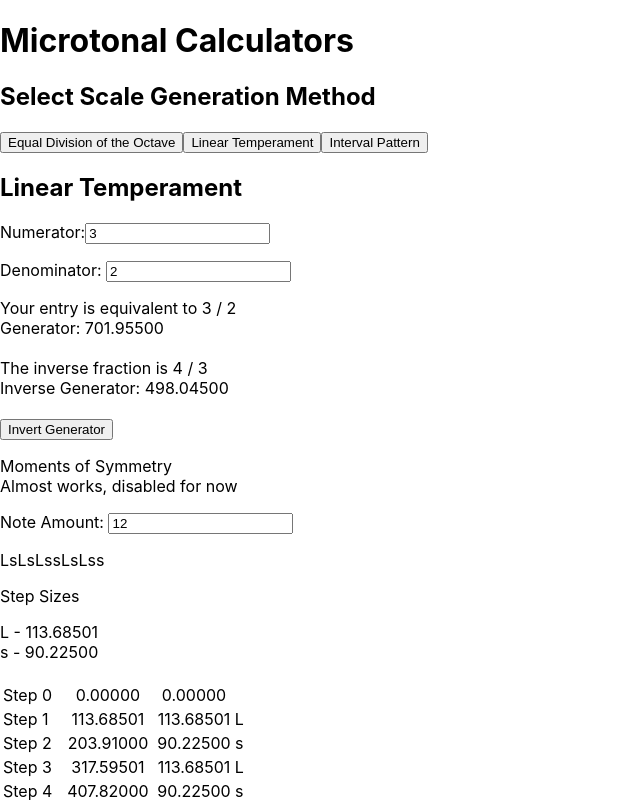
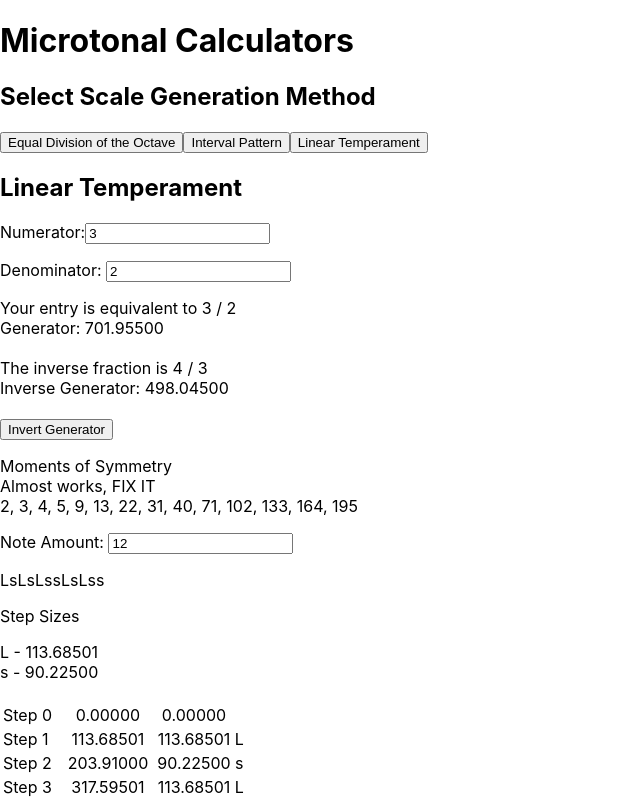
Before and after one commit to zzork/color-horizons-review-temp, a React (Create React App) app: page / in a window 1280 px wide. Both pictures are taken after a click on the button "Linear Temperament". Shown: the top 800 px of the page, without its empty margins (0-640 px from the left). Built offline with nearby package versions, Linux system fonts and the light colour scheme.

Commit message:
just saving in the morning

```diff
--- a/src/components/CalcLT.js
+++ b/src/components/CalcLT.js
@@ -107,8 +107,11 @@ export const CalcLT = ({ stateData, setStateData }) => {
         denominator={stateData[1].denominator}
         noteAmount={stateData[1].noteTotal}
       />
-      <br />
-      This table should show ratios as well
+      <p>This table should show ratios as well</p>
+      <p>
+        Crashing at less than zero because values getting calc'd in
+        calcltreadout2 as well
+      </p>
     </div>
   );
 };
--- a/src/components/CalcLTReadout1.js
+++ b/src/components/CalcLTReadout1.js
@@ -49,8 +49,9 @@ export const CalcLTReadout1 = ({
         </button>
         <p>
           Moments of Symmetry <br />
-          Almost works, disabled for now
-          {/* {momentsOfSymmetry.join(", ")} */}
+          Almost works, FIX IT
+          <br />
+          {momentsOfSymmetry.join(", ")}
         </p>
       </div>
     </div>
--- a/src/components/Selector.js
+++ b/src/components/Selector.js
@@ -1,15 +1,14 @@
 import React, { useEffect, useState } from "react";
-import { CalcEDO } from './CalcEDO';
-import { CalcIP } from "./CalcIP";
-import { CalcLT } from './CalcLT';
 
-export const Selector = ({onSelect}) => {
+export const Selector = ({ onSelect }) => {
   return (
     <div>
       <h2>Select Scale Generation Method</h2>
-        <button onClick={() => onSelect("edo")}>Equal Division of the Octave</button>
+      <button onClick={() => onSelect("edo")}>
+        Equal Division of the Octave
+      </button>
+      <button onClick={() => onSelect("ip")}>Interval Pattern</button>
       <button onClick={() => onSelect("lt")}>Linear Temperament</button>
-        <button onClick={() => onSelect("ip")}>Interval Pattern</button>
     </div>
   );
 };
```
Lines whose indentation alone changed are shown as unchanged.
